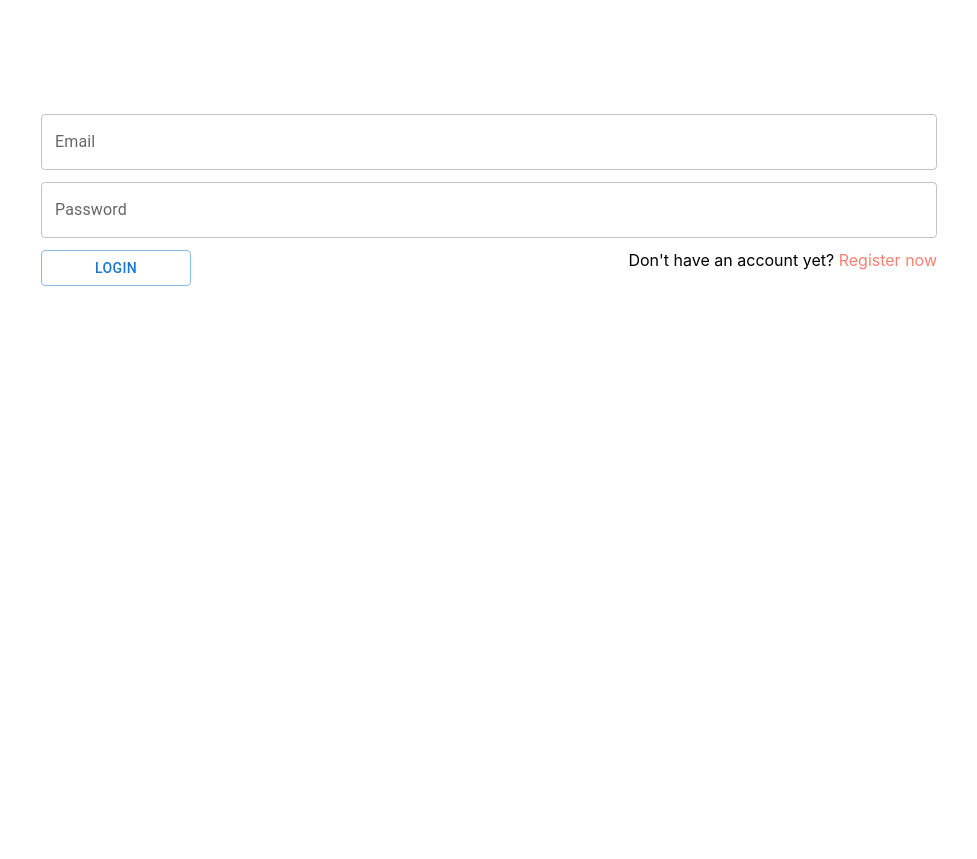
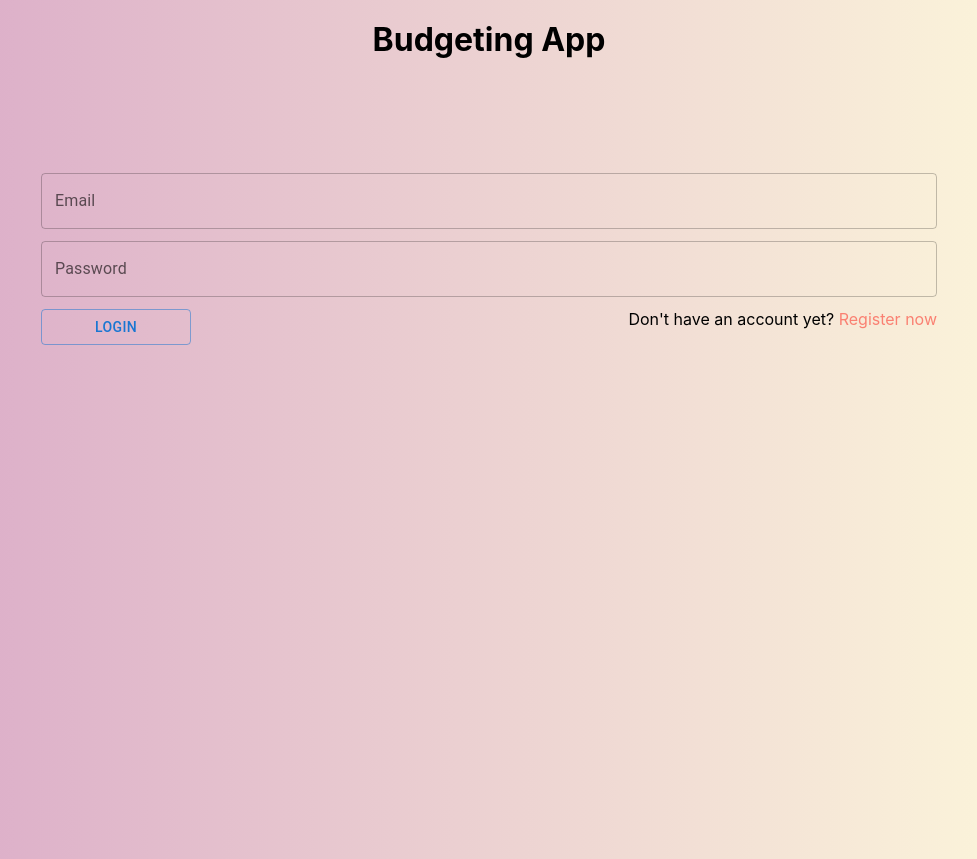
Before and after one commit to stefankosevic/budgeting-app, a React (Create React App) app: page / in a window 1280 px wide. Shown: the whole page, without its empty margins (151-1128 px from the left). Before the commit the page ends 800 px from the top, so only its background shows below. Built offline with nearby package versions, Linux system fonts and the light colour scheme.

Commit message:
BA | Add login styles

```diff
--- a/src/App.js
+++ b/src/App.js
@@ -12,7 +12,22 @@ function App() {
   }, [navigate]);
 
   return (
-    <div className="App">
+    <div
+      className="App"
+      style={{
+        background: "linear-gradient(to right, #d9a7c7, #fffcdc)",
+      }}
+    >
+      <h1
+        style={{
+          display: "flex",
+          justifyContent: "center",
+          alignItems: "center",
+          paddingTop: "20px",
+        }}
+      >
+        Budgeting App
+      </h1>
       {isLogin && !localStorage.getItem("userId") ? (
         <Login changeActiveTab={() => setIsLogin(false)} />
       ) : (
--- a/src/components/Dashboard/Dashboard.jsx
+++ b/src/components/Dashboard/Dashboard.jsx
@@ -24,7 +24,12 @@ const Dashboard = () => {
   useEffect(() => {
     const getAllBalances = async () => {
       const { data } = await axios.get(
-        process.env.REACT_APP_API_URL + "/user/api/balance/all"
+        process.env.REACT_APP_API_URL + "/user/api/balance/all",
+        {
+          params: {
+            userId: localStorage.getItem("userId"),
+          },
+        }
       );
       let totalIncome = 0;
       let totalExpense = 0;
--- a/src/components/Dashboard/DashboardTab.jsx
+++ b/src/components/Dashboard/DashboardTab.jsx
@@ -26,7 +26,12 @@ const DashboardTab = ({ setActiveTab, total, incomeExpense }) => {
   useEffect(() => {
     const getRecentBalances = async () => {
       const { data } = await axios.get(
-        process.env.REACT_APP_API_URL + "/user/api/balance/recent"
+        process.env.REACT_APP_API_URL + "/user/api/balance/recent",
+        {
+          params: {
+            userId: localStorage.getItem("userId"),
+          },
+        }
       );
       setRecentBalances(data.data);
     };
```
